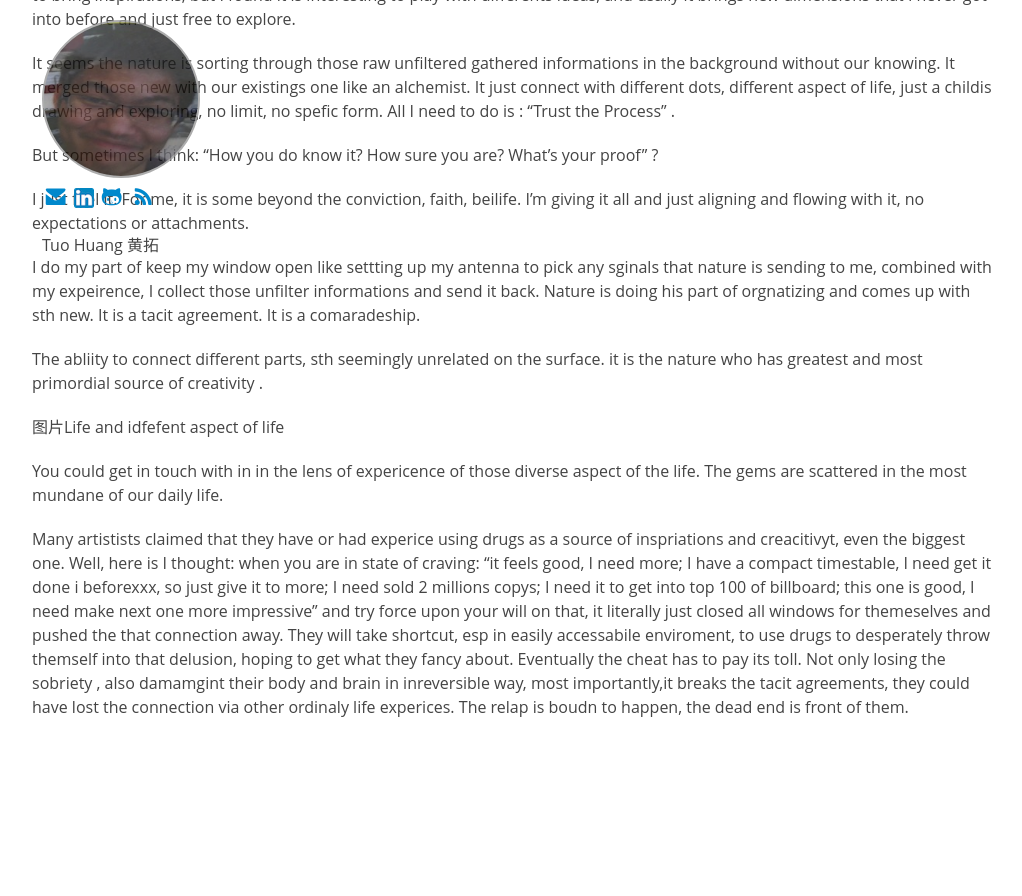
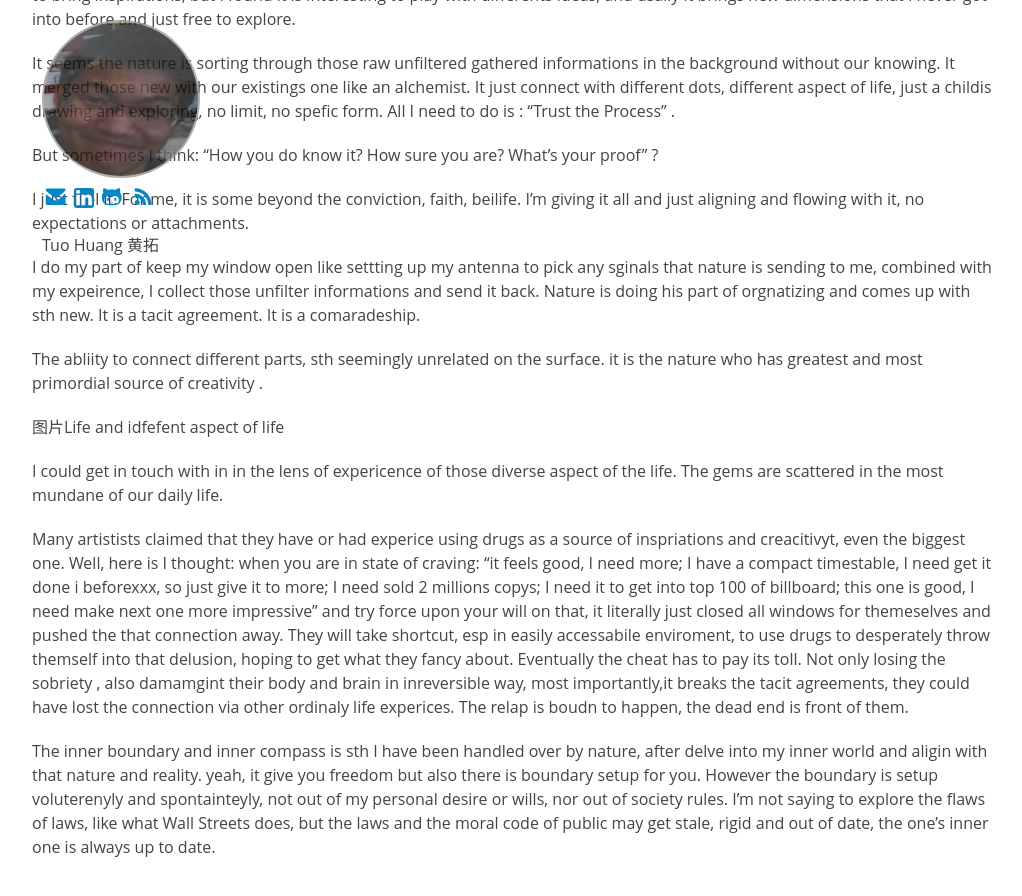
Before and after one commit to tuo/tuo.github.io, a Jekyll site: the page built from midlife crisis as programmer and AI.md, in a window 1280 px wide and 900 px high, scrolled down 4081 px. Shown: the top 896 px of the window, without its empty margins (128-1150 px from the left). Built offline with Jekyll 4.4.1, drawn with Linux system fonts in a browser that asks for light colours; our own code applies the rules of GitHub Pages for plain Markdown files; before the commit the page ends 4841 px from its top, so only the background shows below that.

Commit message:
commited

```diff
--- a/midlife crisis as programmer and AI.md
+++ b/midlife crisis as programmer and AI.md
@@ -102,6 +102,10 @@ The abliity to connect different parts, sth seemingly unrelated on the surface.
 
 图片Life and idfefent aspect of life
 
-You could get in touch with in in the lens of  expericence of those diverse aspect of the life. The gems are scattered  in the most mundane of our daily life.
+I could get in touch with in in the lens of  expericence of those diverse aspect of the life. The gems are scattered  in the most mundane of our daily life.
 
 Many artistists claimed that they have or had experice using drugs as a source of inspriations and creacitivyt, even the biggest one. Well, here is I thought: when you are in state of  craving:  "it feels good, I need more; I have a compact timestable, I need get it done i beforexxx, so just give it to more; I need sold 2 millions copys; I need it to get into top 100 of billboard; this one is good, I need make next one more impressive" and try force upon your will on that,  it literally just closed all windows for themeselves and pushed the that connection away. They will take shortcut, esp in easily accessabile enviroment, to use drugs to desperately throw themself into that delusion, hoping to get what they fancy about.  Eventually the cheat has to pay its toll. Not only losing the sobriety , also damamgint their body and brain in inreversible way, most importantly,it breaks the tacit agreements,  they could have lost the connection via other ordinaly life experices. The relap is boudn to happen, the dead end is front of them.
+
+
+
+The inner boundary and inner compass is sth I have been handled over by nature, after delve into my inner world and aligin with that nature and reality.  yeah, it give you freedom but also there is boundary setup for you. However the boundary is setup voluterenyly and spontainteyly, not out of my personal desire or wills, nor out of society rules. I'm not saying to explore the flaws of laws, like what Wall Streets does, but the laws and the moral code of public may get stale, rigid and out of date, the one's inner one is always up to date.
```
